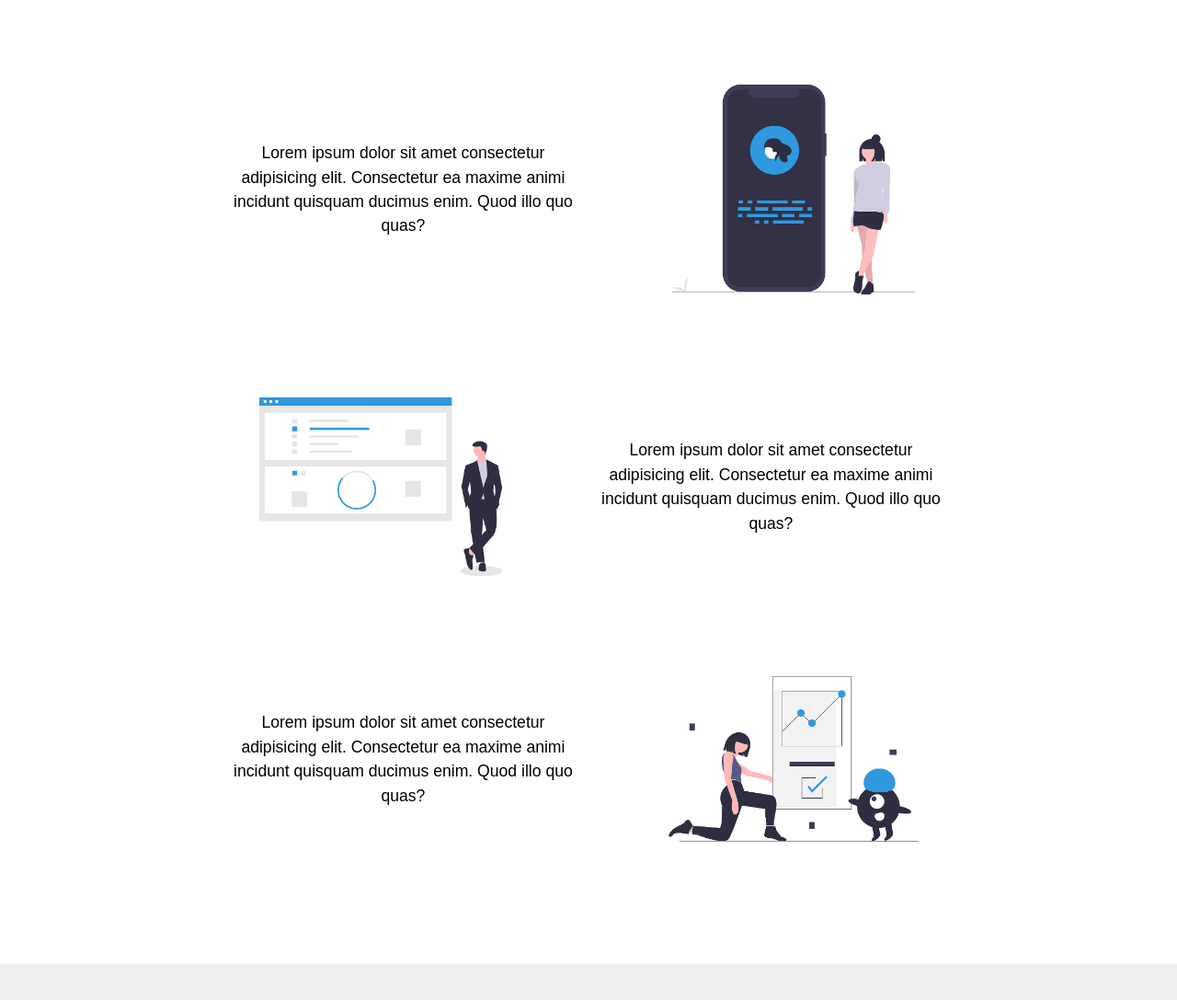
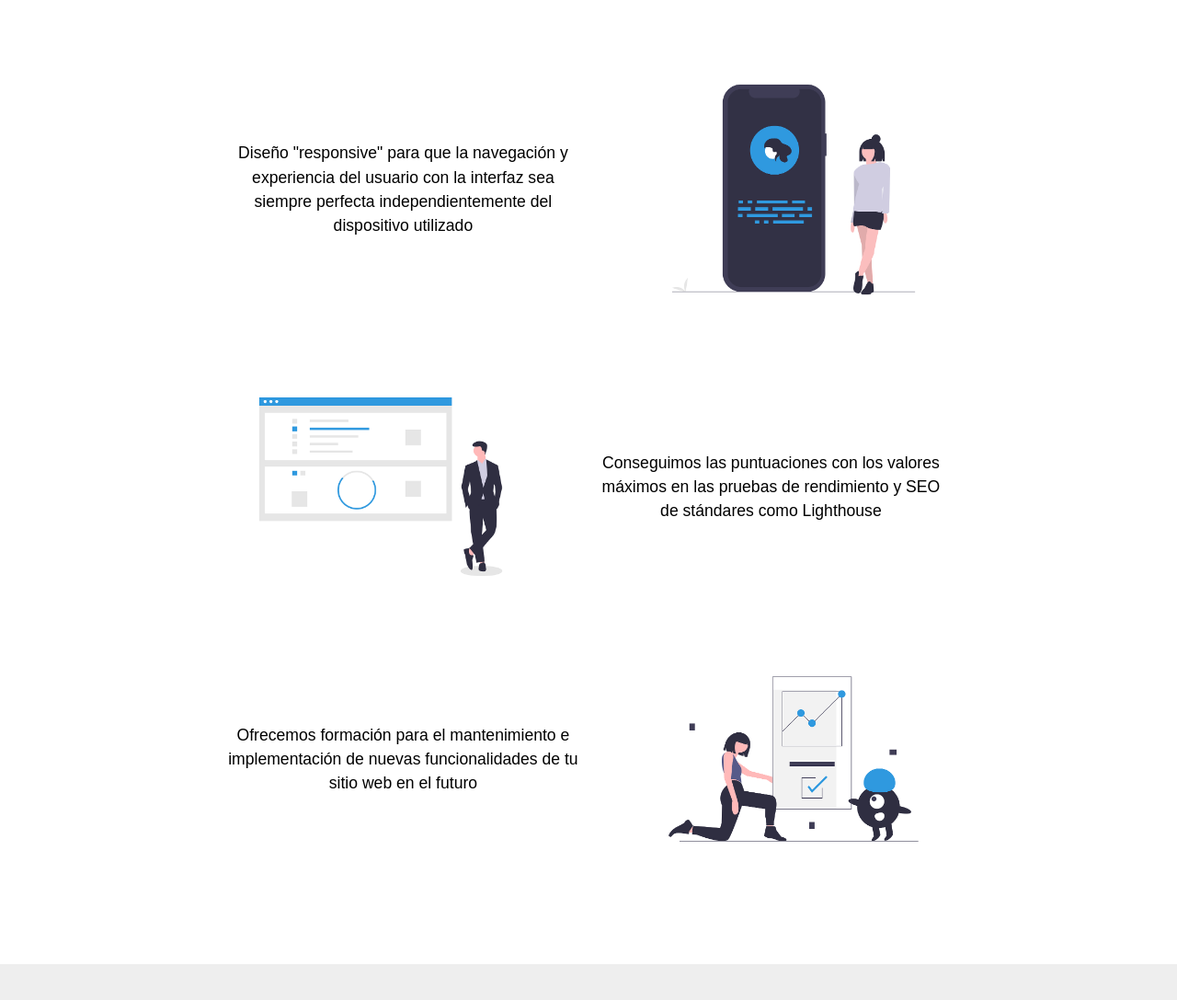
Before and after one commit to cheomanigua/gatsby-hero-grid-one-column, a Gatsby site: page / in a window 1280 px wide. Shown: the part 2140-3227 px from the top of the page at 92% size. Built offline with nearby package versions, Linux system fonts and the light colour scheme; Gatsby itself is replaced by a stand-in of ours.

Commit message:
updated about.js with actual content

```diff
--- a/src/sections/about.js
+++ b/src/sections/about.js
@@ -34,15 +34,15 @@ const About = () => (
     render={data => (
       <section id="about">
         <div className="twoColumns">
-          <div className="text">Lorem ipsum dolor sit amet consectetur adipisicing elit. Consectetur ea maxime animi incidunt quisquam ducimus enim. Quod illo quo quas?</div>
+          <div className="text">Diseño "responsive" para que la navegación y experiencia del usuario con la interfaz sea siempre perfecta independientemente del dispositivo utilizado</div>
           <div className="illustration"><Img fluid={data.mobile.childImageSharp.fluid} alt="Mobile" /></div>
         </div>
         <div className="twoColumns">
           <div className="illustration"><Img fluid={data.charts.childImageSharp.fluid} alt="Charts" /></div>
-          <div className="text">Lorem ipsum dolor sit amet consectetur adipisicing elit. Consectetur ea maxime animi incidunt quisquam ducimus enim. Quod illo quo quas?</div>
+          <div className="text">Conseguimos las puntuaciones con los valores máximos en las pruebas de rendimiento y SEO de stándares como Lighthouse</div>
         </div>
         <div className="twoColumns">
-          <div className="text">Lorem ipsum dolor sit amet consectetur adipisicing elit. Consectetur ea maxime animi incidunt quisquam ducimus enim. Quod illo quo quas?</div>
+          <div className="text">Ofrecemos formación para el mantenimiento e implementación de nuevas funcionalidades de tu sitio web en el futuro</div>
           <div className="illustration"><Img fluid={data.teamcollab.childImageSharp.fluid} alt="Collaboration" /></div>
         </div>
       </section>
```
